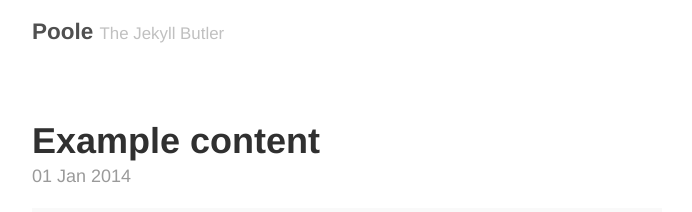
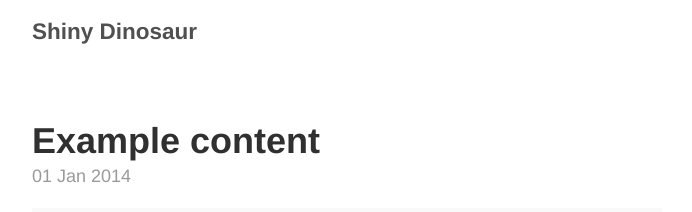
Before and after one commit to shinydinosaur/shinydinosaur.github.io, a Jekyll site: the page built from index.html, in a window 1280 px wide and 900 px high. Shown: the top 212 px of the window, without its empty margins (293-985 px from the left). Built offline with Jekyll 4.4.1, drawn with Linux system fonts in a browser that asks for light colours; the list of posts is cut into pages by our own code.

Commit message:
Updated _config.yml

```diff
--- a/_config.yml
+++ b/_config.yml
@@ -5,9 +5,9 @@
 relative_permalinks: true
 
 # Setup
-title:               Poole
-tagline:             The Jekyll Butler
-url:                 http://getpoole.com
+title:               Shiny Dinosaur
+tagline:             ""
+url:                 http://shinydinosaur.github.io
 paginate:            1
 baseurl:             http://shinydinosaur.github.io
 
@@ -20,11 +20,12 @@
 
 # About/contact
 author:
-  name:              Mark Otto
-  url:               https://twitter.com/mdo
-  email:             markdotto@gmail.com
+  name:              Shiry Ginosar
 
 # Custom vars
 version:             2.0.0
 github:
-  repo:              https://github.com/poole/poole
+  repo:              github.com/shinydinosaur/shinydinosaur.github.io
+
+  # This is the list of pages to incldue in the header of the website.
+pages_list:       {'About':'/about','Archive':'/archive','Feed':'/atom.xml'}
```
